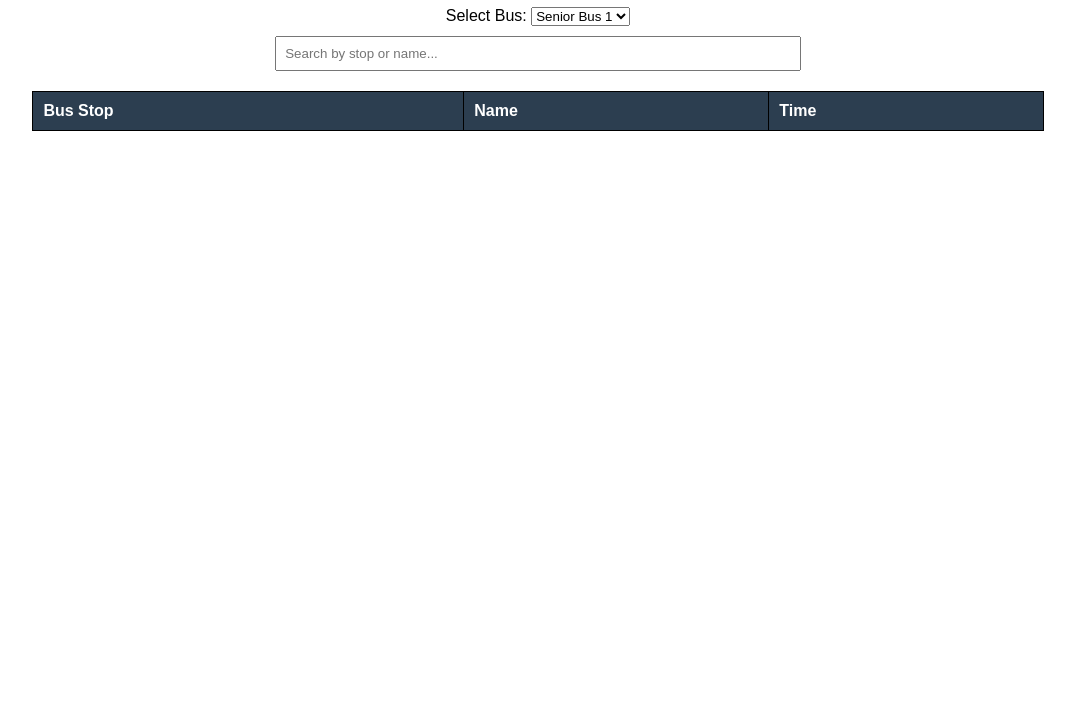
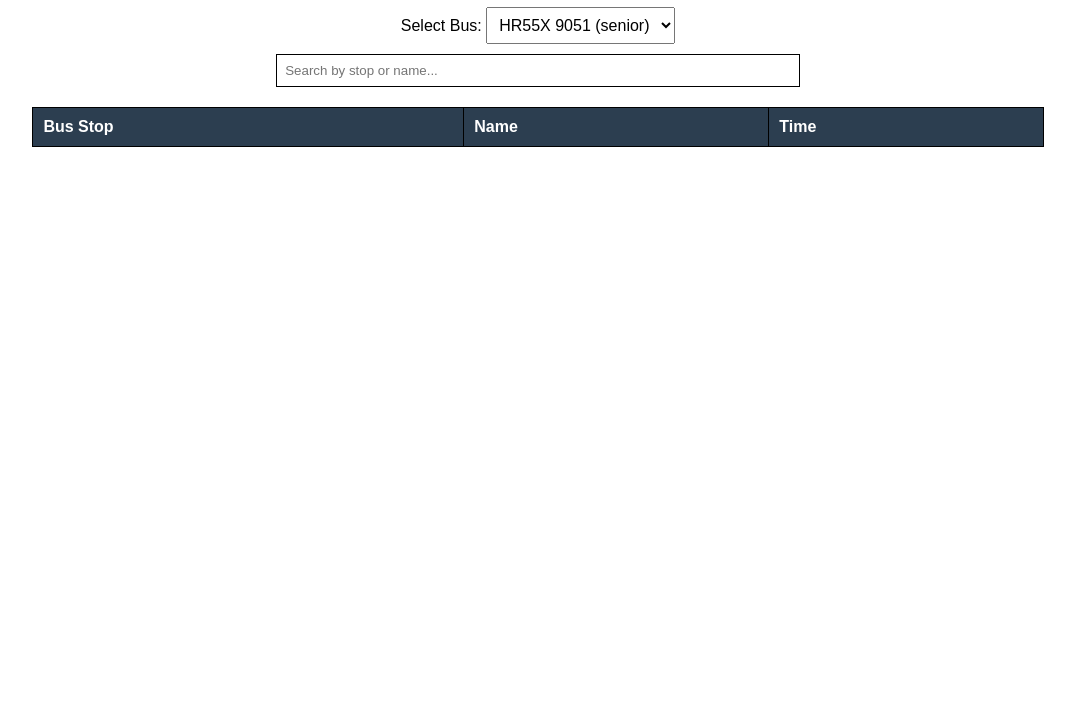
Before and after one commit to kunal21330/bustiming, a plain HTML site: page index.html in a window 1280 px wide. Shown: the part 73-800 px from the top of the page, without its empty margins (102-1177 px from the left). Drawn offline with Linux system fonts and the light colour scheme; no server answers.

Commit message:
Add files via upload

```diff
--- a/index.html
+++ b/index.html
@@ -1,101 +1,3 @@
-<!-- <!DOCTYPE html>
-<html lang="en">
-<head>
-    <meta charset="UTF-8">
-    <meta name="viewport" content="width=device-width, initial-scale=1.0">
-    <title>Bus Stop Timings</title>
-    <style>
-        body {
-            font-family: Arial, sans-serif;
-            text-align: center;
-        }
-        .container {
-            width: 80%;
-            margin: auto;
-        }
-        table {
-            width: 100%;
-            border-collapse: collapse;
-            margin-top: 20px;
-        }
-        th, td {
-            border: 1px solid black;
-            padding: 10px;
-            text-align: left;
-        }
-        th {
-            background-color: #2c3e50;
-            color: white;
-        }
-    </style>
-</head>
-<body>
-    <div class="container">
-        <h1>Bus Stop Timings</h1>
-        <label for="busSelector">Select Bus:</label>
-        <select id="busSelector" onchange="loadBusData()">
-            <option value="senior1">Senior Bus 1</option>
-            <option value="senior2">Senior Bus 2</option>
-            <option value="junior">Junior Bus</option>
-        </select>
-        <table id="busTable">
-            <thead>
-                <tr>
-                    <th>Bus Stop</th>
-                    <th>Name</th>
-                    <th>Time</th>
-                </tr>
-            </thead>
-            <tbody>
-            </tbody>
-        </table>
-    </div>
-    <script>
-        const sheetId = "1FURmsXgeLq1J0hhTsn7VpQx6Y7K7omADCcEpP4SsMmo"; // Replace with your Google Sheet ID
-        const sheetName = "Sheet1"; // Replace with your sheet name if different
-        const apiKey = ; // Replace with your API key
-
-        async function fetchBusData() {
-            const url = `https://sheets.googleapis.com/v4/spreadsheets/${sheetId}/values/${sheetName}?key=${apiKey}`;
-            try {
-                const response = await fetch(url);
-                const data = await response.json();
-                return parseSheetData(data.values);
-            } catch (error) {
-                console.error("Error fetching Google Sheet data:", error);
-                return {};
-            }
-        }
-
-        function parseSheetData(values) {
-            const busData = {};
-            values.slice(1).forEach(row => {
-                const [bus, stop, name, time] = row;
-                if (!busData[bus]) busData[bus] = [];
-                busData[bus].push({ stop, name, time });
-            });
-            return busData;
-        }
-
-        async function loadBusData() {
-            const selectedBus = document.getElementById("busSelector").value;
-            const tableBody = document.querySelector("#busTable tbody");
-            tableBody.innerHTML = "";
-
-            const busData = await fetchBusData();
-            if (!busData[selectedBus]) return;
-
-            busData[selectedBus].forEach(entry => {
-                let row = `<tr><td>${entry.stop}</td><td>${entry.name}</td><td>${entry.time}</td></tr>`;
-                tableBody.innerHTML += row;
-            });
-        }
-
-        window.onload = loadBusData;
-    </script>
-</body>
-</html> -->
-
 
 <!DOCTYPE html>
 <html lang="en">
@@ -130,6 +32,11 @@
             margin-top: 10px;
             padding: 8px;
             width: 50%;
+            border:1px,solid,black;
+        }
+        #busSelector {
+            font-size: 16px;
+            padding: 8px;
         }
     </style>
 </head>
@@ -138,9 +45,9 @@
         <h1>Bus Stop Timings</h1>
         <label for="busSelector">Select Bus:</label>
         <select id="busSelector" onchange="loadBusData()">
-            <option value="senior1">Senior Bus 1</option>
-            <option value="senior2">Senior Bus 2</option>
-            <option value="junior">Junior Bus</option>
+            <option value="senior1">HR55X 9051 (senior)</option>
+            <option value="senior2">HR66A 6378 (senior)</option>
+            <option value="junior">HR39C 5612 (junior)</option>
         </select>
         <br>
         <input type="text" id="searchInput" placeholder="Search by stop or name..." onkeyup="filterTable()">
```
